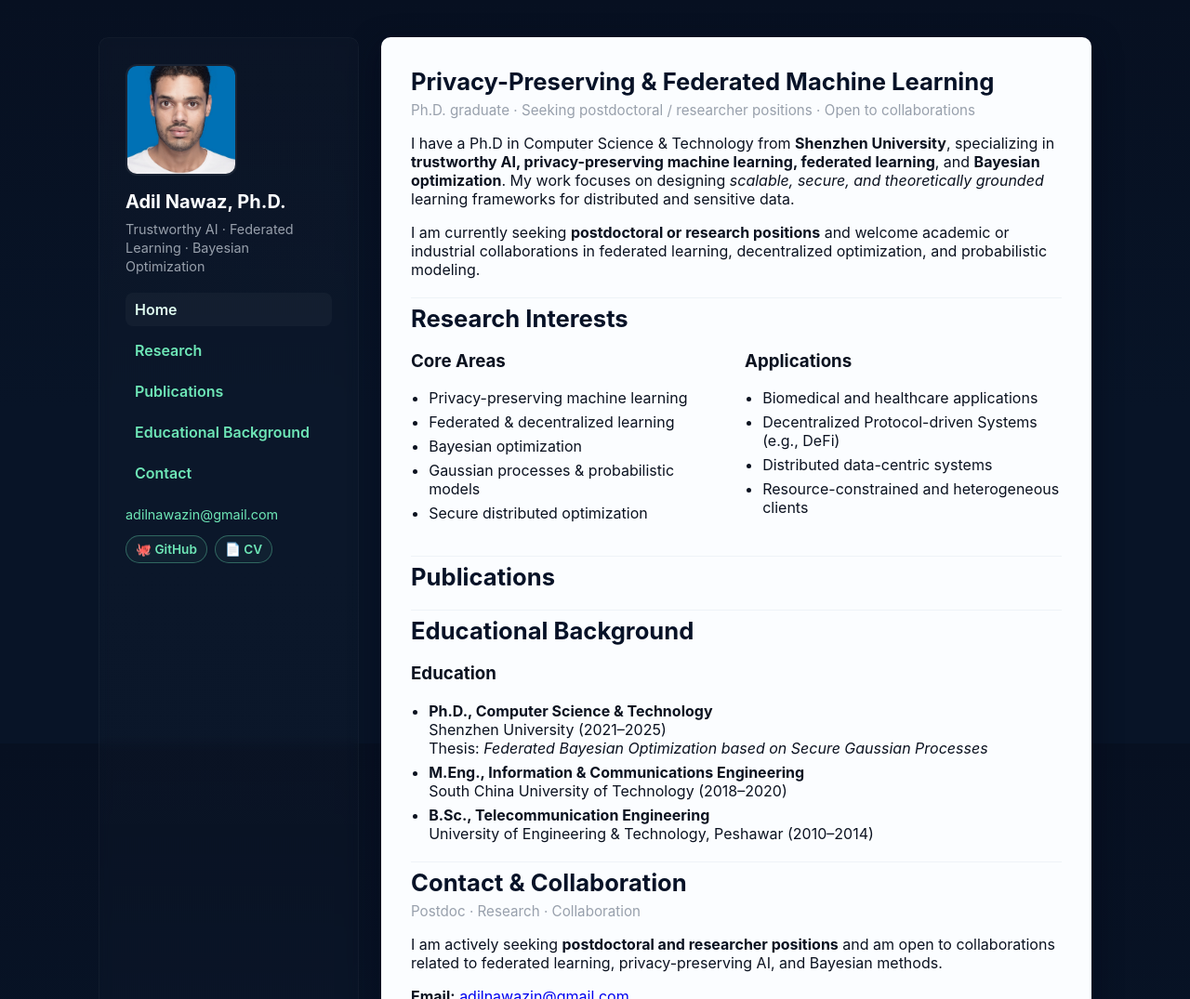
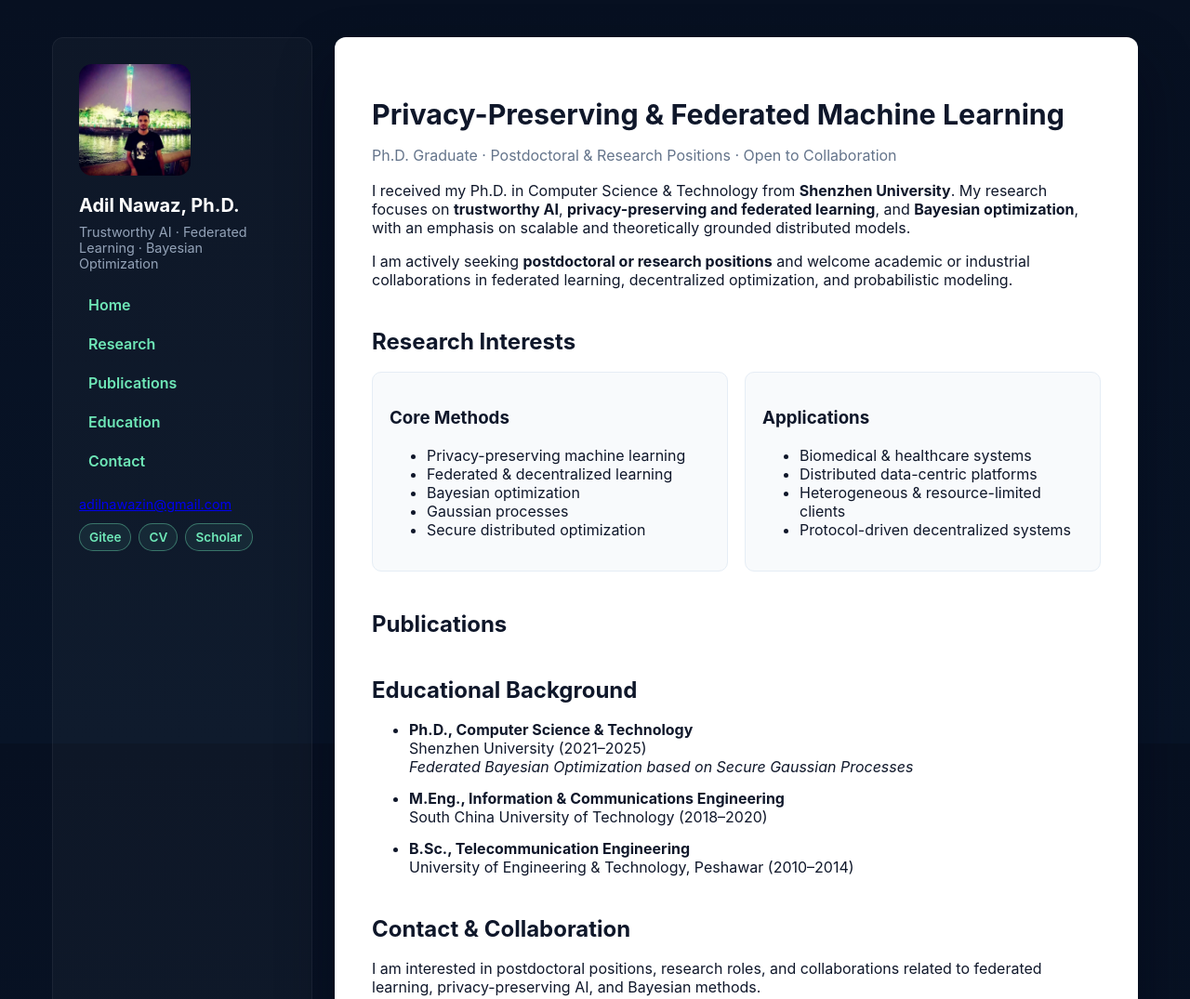
Before and after one commit to adillin/adillin.github.io, a website: page index.html in a window 1280 px wide. Shown: the top 1075 px of the page at 93% size. Drawn offline with Linux system fonts and the light colour scheme; no server answers.

Commit message:
update style

```diff
--- a/index.html
+++ b/index.html
@@ -3,7 +3,8 @@
 <head>
   <meta charset="utf-8"/>
   <meta name="viewport" content="width=device-width,initial-scale=1"/>
-  <title>Adil Nawaz, Ph.D. — Privacy-preserving Machine Learning</title>
+
+  <title>Adil Nawaz, Ph.D. — Privacy-Preserving Machine Learning</title>
 
   <meta name="description"
         content="Adil Nawaz — Ph.D. researcher in privacy-preserving machine learning, federated learning, and Bayesian optimization. Seeking postdoctoral and research positions.">
@@ -11,101 +12,34 @@
   <link rel="stylesheet" href="styles/site.css">
 </head>
 
-<!-- -->
-<script>
-async function loadPublications() {
-  const res = await fetch('publications.bib');
-  const text = await res.text();
-
-  const entries = text.split('@').slice(1).map(e => '@' + e);
-  const pubs = [];
-
-  const field = (e, k) => {
-    const m = e.match(new RegExp(k + '\\s*=\\s*[{\"]([^}\"]+)[}\"]', 'i'));
-    return m ? m[1] : '';
-  };
-
-  entries.forEach(e => {
-    pubs.push({
-      id: e.match(/@\w+\{([^,]+)/)?.[1],
-      title: field(e, 'title'),
-      authors: field(e, 'author'),
-      venue: field(e, 'journal') || field(e, 'booktitle'),
-      year: field(e, 'year'),
-      url: field(e, 'url'),
-      pdf: field(e, 'pdf'),
-      code: field(e, 'code'),
-      bibtex: e.trim()
-    });
-  });
-
-  pubs.sort((a, b) => (b.year || 0) - (a.year || 0));
-
-  const list = document.getElementById('pub-list');
-
-  pubs.forEach(p => {
-    const authors = p.authors.replace(/Nawaz,\s*Adil/g, '<strong>Nawaz, Adil</strong>');
-
-    const li = document.createElement('li');
-    li.innerHTML = `
-      <strong>
-        ${p.url ? `<a href="${p.url}" target="_blank" rel="noopener">${p.title}</a>` : p.title}
-      </strong><br>
-      ${authors}<br>
-      <em>${p.venue}</em>, ${p.year}<br>
-      <span style="font-size:0.9rem">
-        ${p.pdf ? `<a href="${p.pdf}" target="_blank">[PDF]</a>` : ''}
-        ${p.code ? ` <a href="${p.code}" target="_blank">[Code]</a>` : ''}
-        <a href="#" onclick="toggleBib('${p.id}');return false;">[BibTeX]</a>
-      </span>
-      <pre id="bib-${p.id}" style="display:none; margin-top:6px; font-size:0.85rem;">${p.bibtex}</pre>
-    `;
-    list.appendChild(li);
-  });
-}
-
-function toggleBib(id) {
-  const el = document.getElementById('bib-' + id);
-  el.style.display = el.style.display === 'none' ? 'block' : 'none';
-}
-
-loadPublications();
-</script>
-<!--  -->
-
 <body>
 <div class="site">
 
   <!-- ================= Sidebar ================= -->
   <aside class="sidebar">
-    <img class="avatar" src="images/photo.jpg" alt="Adil Nawaz">
+    <img class="avatar" src="images/p2.jpg" alt="Adil Nawaz">
 
     <h1>Adil Nawaz, Ph.D.</h1>
     <div class="meta">
       Trustworthy AI · Federated Learning · Bayesian Optimization
     </div>
 
-    <nav class="nav" aria-label="Primary navigation">
+    <nav class="nav">
       <a href="#home">Home</a>
       <a href="#research">Research</a>
       <a href="#publications">Publications</a>
-      <a href="#cv">Educational Background</a>
+      <a href="#cv">Education</a>
       <a href="#contact">Contact</a>
     </nav>
 
     <div class="contact">
-      <div>
-        <a href="mailto:adilnawazin@gmail.com">adilnawazin@gmail.com</a>
+      <a href="mailto:adilnawazin@gmail.com">adilnawazin@gmail.com</a>
+
+      <div class="social">
+        <a href="https://gitee.com/SZU-AI4H" target="_blank">Gitee</a>
+        <a href="resume.pdf" target="_blank">CV</a>
+        <a href="https://scholar.google.com/citations?user=tWc9ldIAAAAJ&hl=en" target="_blank"> Scholar </a>
       </div>
-    <div class="social">
-          <a href="https://github.com/adi-ll" target="_blank" rel="noopener">
-            🐙 GitHub
-        </a>
-        <a href="resume.pdf" target="_blank" rel="noopener">
-            📄 CV
-        </a>
-    </div>
-
     </div>
   </aside>
 
@@ -113,92 +47,74 @@ loadPublications();
   <main class="content">
 
     <!-- ================= HERO ================= -->
-    <section id="home">
-      <header class="header">
-        <div>
-          <h2 class="h1">Privacy-Preserving & Federated Machine Learning</h2>
-          <div class="tag">
-            Ph.D. graduate · Seeking postdoctoral / researcher positions · Open to collaborations
-          </div>
-        </div>
-      </header>
+    <section id="home" class="hero">
+      <h2>
+        Privacy-Preserving & Federated Machine Learning
+      </h2>
 
-      <p style="max-width:780px;">
-        I have a Ph.D in Computer Science & Technology from <strong>Shenzhen University</strong>, specializing
-        in <strong>trustworthy AI, privacy-preserving machine learning, federated learning</strong>,
-        and <strong>Bayesian optimization</strong>.
-        My work focuses on designing <em>scalable, secure, and theoretically grounded</em>
-        learning frameworks for distributed and sensitive data.
+      <p class="hero-tag">
+        Ph.D. Graduate · Postdoctoral & Research Positions · Open to Collaboration
       </p>
 
-      <p style="max-width:780px;">
-        I am currently seeking <strong>postdoctoral or research positions</strong> and welcome
-        academic or industrial collaborations in federated learning, decentralized optimization,
-        and probabilistic modeling.
+      <p>
+        I received my Ph.D. in Computer Science & Technology from
+        <strong>Shenzhen University</strong>.
+        My research focuses on <strong>trustworthy AI</strong>,
+        <strong>privacy-preserving and federated learning</strong>, and
+        <strong>Bayesian optimization</strong>, with an emphasis on
+        scalable and theoretically grounded distributed models.
+      </p>
+
+      <p>
+        I am actively seeking <strong>postdoctoral or research positions</strong>
+        and welcome academic or industrial collaborations in federated learning,
+        decentralized optimization, and probabilistic modeling.
       </p>
     </section>
 
     <!-- ================= RESEARCH ================= -->
     <section id="research" class="section">
-      <header class="header">
-        <div>
-          <h2 class="h1">Research Interests</h2>
-          <!-- <div class="tag">Core themes and ongoing work</div> -->
-        </div>
-      </header>
+      <h2 class="section-title">Research Interests</h2>
 
       <div class="columns">
-        <div class="col">
-          <h3>Core Areas</h3>
+        <div class="card">
+          <h3>Core Methods</h3>
           <ul>
             <li>Privacy-preserving machine learning</li>
             <li>Federated & decentralized learning</li>
             <li>Bayesian optimization</li>
-            <li>Gaussian processes & probabilistic models</li>
+            <li>Gaussian processes</li>
             <li>Secure distributed optimization</li>
           </ul>
         </div>
 
-        <div class="col">
+        <div class="card">
           <h3>Applications</h3>
           <ul>
-            <li>Biomedical and healthcare applications</li>
-            <li>Decentralized Protocol-driven Systems (e.g., DeFi)</li>
-            <li>Distributed data-centric systems</li>
-            <li>Resource-constrained and heterogeneous clients</li>
+            <li>Biomedical & healthcare systems</li>
+            <li>Distributed data-centric platforms</li>
+            <li>Heterogeneous & resource-limited clients</li>
+            <li>Protocol-driven decentralized systems</li>
           </ul>
         </div>
       </div>
     </section>
 
     <!-- ================= PUBLICATIONS ================= -->
-<section id="publications" class="section">
-  <header class="header">
-    <div>
-      <h2 class="h1">Publications</h2>
-      <!-- <div class="tag">Automatically generated from BibTeX</div> -->
-    </div>
-  </header>
+    <section id="publications" class="section">
+      <h2 class="section-title">Publications</h2>
+      <ol id="pub-list" class="pub-list"></ol>
+    </section>
 
-  <ol id="pub-list"></ol>
-</section>
+    <!-- ================= EDUCATION ================= -->
+    <section id="cv" class="section">
+      <h2 class="section-title">Educational Background</h2>
 
-
-    <!-- ================= CV ================= -->
-    <section id="cv" class="section">
-      <header class="header">
-        <div>
-          <h2 class="h1">Educational Background</h2>
-          <!-- <div class="tag">Education & background</div> -->
-        </div>
-      </header>
-
-      <h3>Education</h3>
-      <ul>
+      <ul class="timeline">
         <li>
           <strong>Ph.D., Computer Science & Technology</strong><br>
           Shenzhen University (2021–2025)<br>
-          Thesis: <em>Federated Bayesian Optimization based on Secure Gaussian Processes</em>
+          <em>Federated Bayesian Optimization based on Secure Gaussian Processes</em>
         </li>
         <li>
           <strong>M.Eng., Information & Communications Engineering</strong><br>
@@ -213,40 +129,16 @@ loadPublications();
 
     <!-- ================= CONTACT ================= -->
     <section id="contact" class="section">
-      <header class="header">
-        <div>
-          <h2 class="h1">Contact & Collaboration</h2>
-          <div class="tag">Postdoc · Research · Collaboration</div>
-        </div>
-      </header>
+      <h2 class="section-title">Contact & Collaboration</h2>
 
       <p>
-        I am actively seeking <strong>postdoctoral and researcher positions</strong> and am open to
-        collaborations related to federated learning, privacy-preserving AI, and Bayesian methods.
+        I am interested in postdoctoral positions, research roles,
+        and collaborations related to federated learning,
+        privacy-preserving AI, and Bayesian methods.
       </p>
 
-      <p>
+      <p class="contact-block">
         <strong>Email:</strong> <a href="mailto:adilnawazin@gmail.com">adilnawazin@gmail.com</a><br>
-        <strong>GitHub:</strong> <a href="https://gitee.com/SZU-AI4H" target="_blank">SZU-AI4H</a><br>
+        <strong>GitHub:</strong> <a href="https://gitee.com/SZU-AI4H">SZU-AI4H</a><br>
         <strong>Google Scholar:</strong>
-        <a href="https://scholar.google.com/citations?user=tWc9ldIAAAAJ&hl=en" target="_blank">profile</a>
-      </p>
-    </section>
-
-  </main>
-</div>
-
-<script>
-  // active navigation highlight
-  function setActive() {
-    document.querySelectorAll('.nav a').forEach(a => a.classList.remove('active'));
-    const id = location.hash ? location.hash.slice(1) : 'home';
-    const link = document.querySelector('.nav a[href="#' + id + '"]');
-    if (link) link.classList.add('active');
-  }
-  window.addEventListener('hashchange', setActive);
-  setActive();
-</script>
-
-</body>
-</html>
+        <a
--- a/styles/site.css
+++ b/styles/site.css
@@ -1,87 +1,71 @@
 :root{
-  --bg:#0f1723;
-  --panel:#0b1220;
+  --bg:#0b1220;
+  --panel:#0e1626;
   --accent:#6ee7b7;
-  --muted:#98a0ac;
-  --content-bg:#fbfdff;
-  --max-width:1100px;
+  --muted:#94a3b8;
+  --content:#ffffff;
+  --border:#e5edf5;
+
+  --radius:12px;
   --gap:24px;
-  --radius:10px;
+  --max-width:1200px;
 
-  font-family: Inter, ui-sans-serif, system-ui, -apple-system,
-               "Segoe UI", Roboto, "Helvetica Neue", Arial;
+  font-family: Inter, system-ui, -apple-system, BlinkMacSystemFont,
+               "Segoe UI", Roboto, Helvetica, Arial, sans-serif;
 }
 
-/* ---------- Reset & Base ---------- */
+/* Reset */
 *{ box-sizing:border-box; }
+html, body{ margin:0; height:100%; }
 
-html, body{
-  height:100%;
-  margin:0;
+body{
+  background:linear-gradient(180deg,#071021,#081427);
+  color:#e5e7eb;
 }
 
-body{
-  background:linear-gradient(180deg,#071021 0%, #081427 55%);
-  color:#e6eef6;
-  -webkit-font-smoothing:antialiased;
-  -moz-osx-font-smoothing:grayscale;
-}
-
-/* ---------- Layout ---------- */
+/* Layout */
 .site{
-  display:flex;
-  min-height:100vh;
-  align-items:stretch;
   max-width:var(--max-width);
   margin:24px auto;
   padding:16px;
+  display:flex;
   gap:var(--gap);
 }
 
-/* ---------- Sidebar ---------- */
+/* Sidebar */
 .sidebar{
   width:280px;
-  flex:0 0 280px;
-  background:linear-gradient(
-    180deg,
-    rgba(255,255,255,0.02),
-    rgba(255,255,255,0.01)
-  );
+  background:rgba(255,255,255,0.03);
   border-radius:var(--radius);
   padding:28px;
-  backdrop-filter:blur(6px);
-  border:1px solid rgba(255,255,255,0.03);
+  border:1px solid rgba(255,255,255,0.05);
 }
 
 .avatar{
   width:120px;
   height:120px;
-  border-radius:12px;
+  border-radius:14px;
   object-fit:cover;
-  border:2px solid rgba(255,255,255,0.06);
-  display:block;
   margin-bottom:16px;
 }
 
 .sidebar h1{
   margin:0;
   font-size:1.25rem;
-  color:var(--content-bg);
+  color:#fff;
 }
 
-.sidebar .meta{
+.meta{
+  margin:8px 0 18px;
+  color:var(--muted);
   font-size:0.9rem;
-  color:var(--muted);
-  line-height:1.4;
-  margin:8px 0 18px;
 }
 
-/* ---------- Navigation ---------- */
+/* Nav */
 .nav{
   display:flex;
   flex-direction:column;
-  gap:8px;
-  margin-top:12px;
+  gap:6px;
 }
 
 .nav a{
@@ -92,155 +76,93 @@ body{
   font-weight:600;
 }
 
-.nav a.active,
-.nav a[aria-current="page"],
-.nav a:hover{
-  background:rgba(255,255,255,0.03);
-  color:#dffcf0;
+.nav a:hover,
+.nav a.active{
+  background:rgba(110,231,183,0.12);
+  color:#eafff6;
 }
 
-/* ---------- Contact ---------- */
+/* Contact */
 .contact{
-  margin-top:18px;
+  margin-top:20px;
   font-size:0.9rem;
-  color:var(--muted);
-}
-
-.contact a{
-  color:var(--accent);
-  text-decoration:none;
 }
 
 .social{
-  margin-top:14px;
+  margin-top:12px;
   display:flex;
   gap:8px;
   flex-wrap:wrap;
 }
 
 .social a{
-  color:var(--accent);
-  text-decoration:none;
+  padding:6px 10px;
+  border-radius:999px;
   font-size:0.85rem;
   font-weight:600;
-  padding:6px 10px;
-  border-radius:999px;
-  border:1px solid rgba(110,231,183,0.35);
-  background:rgba(110,231,183,0.05);
-  transition:all 0.2s ease;
+  color:var(--accent);
+  border:1px solid rgba(110,231,183,0.4);
+  background:rgba(110,231,183,0.08);
+  text-decoration:none;
 }
 
-.social a:hover{
-  background:rgba(110,231,183,0.15);
-  color:#eafff6;
-  border-color:rgba(110,231,183,0.7);
+/* Main */
+.content{
+  flex:1;
+  background:var(--content);
+  color:#0f172a;
+  border-radius:var(--radius);
+  padding:40px;
+  box-shadow:0 30px 60px rgba(2,6,23,0.45);
 }
 
-
-/* ---------- Main Content ---------- */
-.content{
-  flex:1;
-  background:var(--content-bg);
-  color:#0b1220;
-  border-radius:var(--radius);
-  padding:32px;
-  box-shadow:0 10px 30px rgba(2,6,23,0.5);
-  overflow:auto;
+/* Hero */
+.hero h2{
+  font-size:1.9rem;
+  margin-bottom:6px;
 }
 
-/* ---------- Headers ---------- */
-.header{
-  display:flex;
-  justify-content:space-between;
-  gap:12px;
-  align-items:center;
+.hero-tag{
+  color:#64748b;
+  margin-bottom:18px;
 }
 
-.h1{
-  margin:0;
-  font-size:1.6rem;
-  color:#071227;
+/* Sections */
+.section{
+  margin-top:42px;
 }
 
-.tag{
-  color:var(--muted);
-  margin-top:6px;
-  font-size:0.95rem;
+.section-title{
+  font-size:1.5rem;
+  margin-bottom:18px;
 }
 
-/* ---------- Sections ---------- */
-.section{
-  margin-top:20px;
-  padding-top:6px;
-  border-top:1px solid #eef3f7;
-  scroll-margin-top:24px; /* anchor offset */
-}
-
+/* Cards */
 .columns{
   display:flex;
   gap:18px;
 }
 
-.col{
+.card{
   flex:1;
+  background:#f8fafc;
+  border-radius:10px;
+  padding:18px;
+  border:1px solid var(--border);
 }
 
-/* ---------- Lists ---------- */
-ul, ol{
-  padding-left:1.2rem;
+/* Publications */
+.pub-list li{
+  margin-bottom:20px;
 }
 
-li{
-  margin-bottom:6px;
+/* Timeline */
+.timeline li{
+  margin-bottom:14px;
 }
 
-/* ---------- Responsive ---------- */
-@media (max-width:900px){
-  .site{
-    flex-direction:column;
-    padding:12px;
-    margin:0;
-  }
-
-  .sidebar{
-    width:100%;
-    display:flex;
-    align-items:center;
-    gap:12px;
-  }
-
-  .avatar{
-    width:72px;
-    height:72px;
-    margin:0;
-  }
-
-  .nav{
-    flex-direction:row;
-    gap:6px;
-    overflow:auto;
-  }
-
-  .content{
-    padding:20px;
-    border-radius:0;
-  }
+/* Responsive */
+@media(max-width:900px){
+  .site{ flex-direction:column; }
+  .sidebar{ width:100%; }
 }
-
-/* ---------- Print ---------- */
-@media print{
-  body{
-    background:#fff;
-    color:#000;
-  }
-
-  .sidebar,
-  .nav,
-  .social{
-    display:none;
-  }
-
-  .content{
-    box-shadow:none;
-  }
-}
```
Also changed, not shown: images/p1.jpg (added), images/p2.jpg (added).
